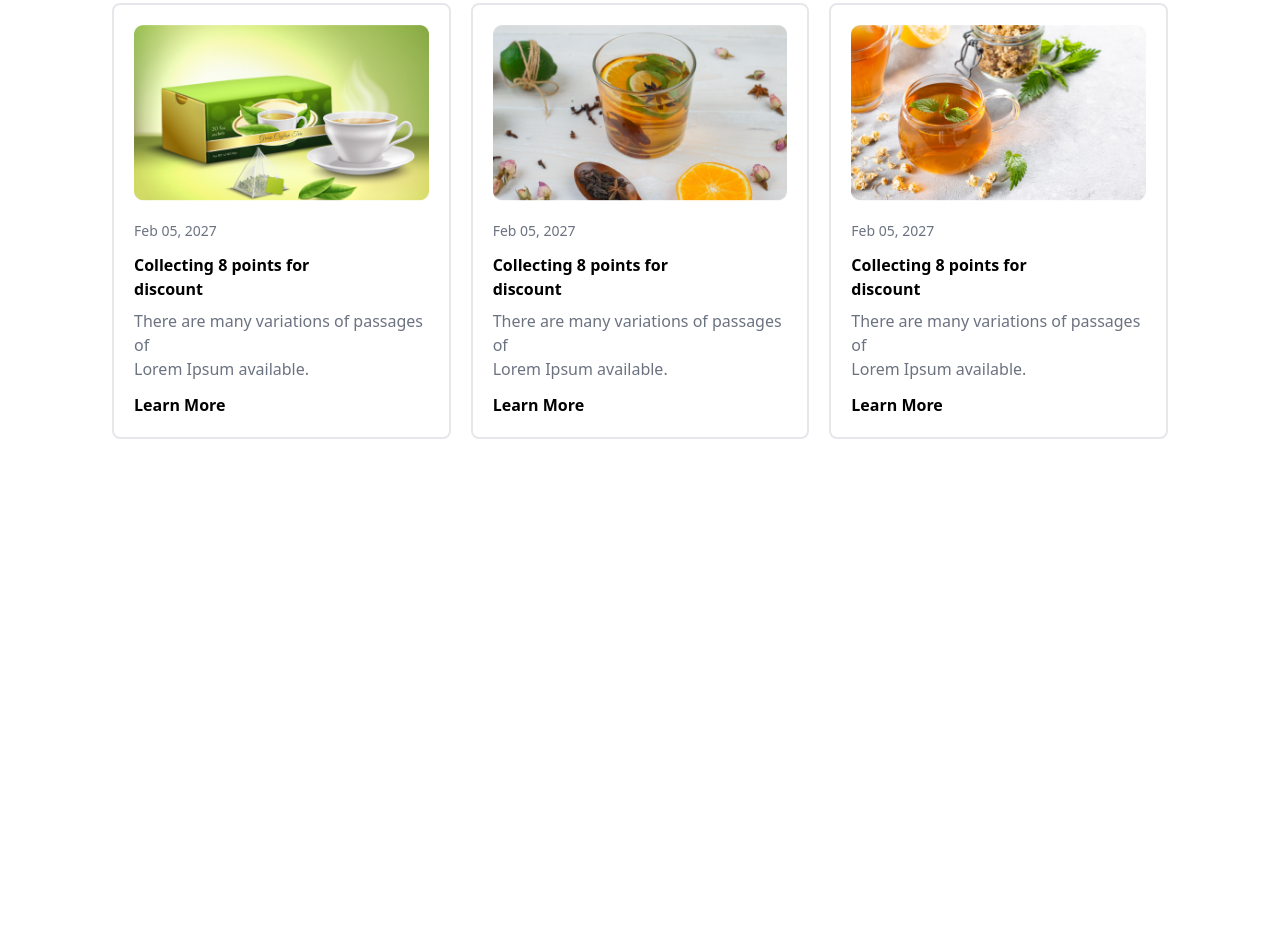
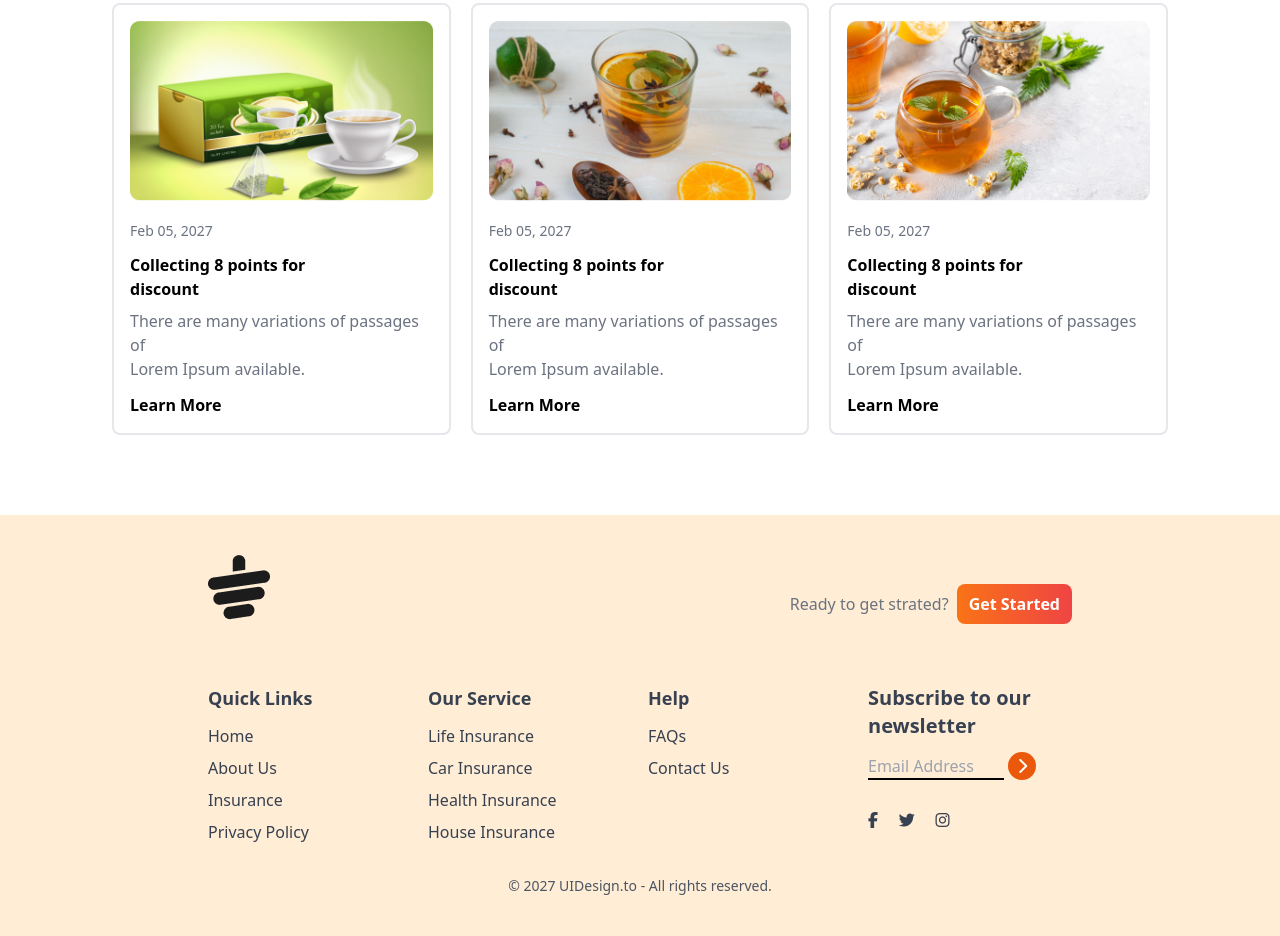
Before and after one commit to Md-Shanto-Sharker/tea-house-with-tailwind, a plain HTML site: page index.html in a window 1280 px wide. Shown: the part 2625-3561 px from the top of the page. Before the commit the page ends 3144 px from the top, so only its background shows below. Drawn offline with nearby package versions, Linux system fonts and the light colour scheme.

Commit message:
added footer

```diff
--- a/index.html
+++ b/index.html
@@ -199,6 +199,7 @@
               </div>
             </section>
 
+            <!-- news Section -->
             <section class="mb-20">
               <div class=" text-center mb-10">
                 <h1 class="font-bold text-4xl items-center">News & Events</h1>
@@ -207,7 +208,7 @@
               </div>
 
               <div class=" grid grid-cols-1  md:grid-cols-3  gap-5">
-                <div class="border-2 rounded-lg w-90 p-5 ">
+                <div class="border-2 rounded-lg w-90 p-4">
                   <div class="mb-5 ">
                     <img src="images/news-1.png" alt="">
                   </div>
@@ -221,7 +222,7 @@
                   </div>
                 </div>
 
-                <div class="border-2 rounded-lg w-90 p-5 ">
+                <div class="border-2 rounded-lg w-90 p-4 ">
                   <div class="mb-5 ">
                     <img src="images/news-2.png" alt="">
                   </div>
@@ -235,7 +236,7 @@
                   </div>
                 </div>
 
-                <div class="border-2 rounded-lg w-90 p-5 ">
+                <div class="border-2 rounded-lg w-90 p-4 ">
                   <div class="mb-5 ">
                     <img src="images/news-3.png" alt="">
                   </div>
@@ -251,9 +252,101 @@
               </div>
 
             </section>
+    </main>
+     <!-- footer section -->
+     <footer class="bg-orange-100 text-gray-700 py-10
+     px-4 md:px-16">
+     <div class="w-9/12 mx-auto">
 
-            <!-- news Section -->
-    </main>
+      <!-- logo -->
+       <div class="mb-8 flex justify-between">
+        <img class="mb-8" src="images/cup.png" alt="">
+        <div class="flex items-center gap-2">
+            <h2 class="text-gray-500 ">Ready to get strated?</h2>
+            <button class="bg-gradient-to-r from-orange-500 to-red-500 px-3 py-2 rounded-lg text-white font-bold">Get Started</button>
+        </div>
+
+       </div>
+       <!-- links -->
+        <div class="grid grid-cols-1 text-cen md:grid-cols-2 lg:grid-cols-4 gap-4">
+          <!-- first column -->
+          <div>
+            <h3 class="font-semibold text-lg mb-3">Quick Links</h3>
+            <ul class="space-y-2">
+              <li>
+                <a class="hover:text-orange-600" href="#">Home</a>
+              </li>
+              <li>
+                <a class="hover:text-orange-600" href="#">About Us</a>
+              </li>
+              <li>
+                <a class="hover:text-orange-600" href="#">Insurance</a>
+              </li>
+              <li>
+                <a class="hover:text-orange-600" href="#">Privacy Policy</a>
+              </li>
+            </ul>
+          </div>
+
+          <!-- Second column -->
+            <div>
+                      <h3 class="font-semibold text-lg mb-3">Our Service</h3>
+                      <ul class="space-y-2">
+                        <li>
+                          <a class="hover:text-orange-600" href="#">Life Insurance</a>
+                        </li>
+                        <li>
+                          <a class="hover:text-orange-600" href="#">Car Insurance</a>
+                        </li>
+                        <li>
+                          <a class="hover:text-orange-600" href="#">Health Insurance</a>
+                        </li>
+                        <li>
+                          <a class="hover:text-orange-600" href="#">House Insurance </a>
+                        </li>
+                      </ul>
+              </div>
+
+              <!-- Third column -->
+          <div>
+            <h3 class="font-semibold text-lg mb-3">Help</h3>
+            <ul class="space-y-2">
+              <li>
+                <a class="hover:text-orange-600" href="#">FAQs</a>
+              </li>
+              <li>
+                <a class="hover:text-orange-600" href="#">Contact Us</a>
+              </li>
+            </ul>
+          </div>
+
+          <!-- Fourth column -->
+           <div>
+              <h3 class="font-semibold text-xl mb-3">Subscribe to our newsletter</h3>
+              <div class="flex flex-col space-y-2 ">
+                <div>
+                  <input placeholder="Email Address" type="text" class="bg-transparent border-b-2 border-black w-4/6 " >
+                  <i
+                  class="fa-solid fa-chevron-right w-7 h-7 bg-orange-600 inline-flex rounded-full text-white justify-center items-center"
+                ></i>
+                <div class="flex justify-between w-2/5 mb-2 mt-8">
+                  <i class="fa-brands fa-facebook-f"></i>
+                  <i class="fa-brands fa-twitter"></i>
+                  <i class="fa-brands fa-instagram"></i>
+
+                </div>
+                </div>
+
+              </div>
+           </div>
+        </div>
+        <div class="text-center pt-4 mt-4">
+          <p class="text-sm text-gray-600">© 2027 UIDesign.to - All rights reserved.</p>
+        </div>
+     </div>
+
+     </footer>
+
 
 </body>
 </html>
```
